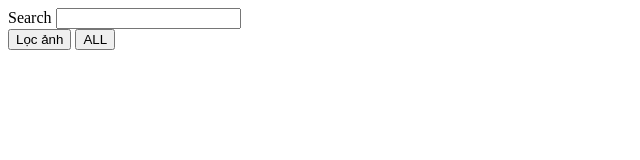
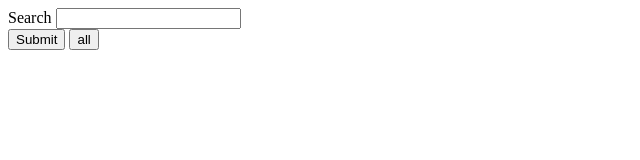
Before and after one commit to trinhthang/web6_backend, a website: page public/filter.html in a window 1280 px wide. Shown: the full height of the page, 0-640 px from the left. Drawn offline with Linux system fonts and the light colour scheme.

Commit message:
-last fix

```diff
--- a/public/filter.html
+++ b/public/filter.html
@@ -11,9 +11,10 @@
         <label> Search </label>
         <input type="text" name="keyword">
       </div>
-        <input type="submit" value="Lọc ảnh">
 
-        <input type="submit" name="displayall" value="ALL">
+        <input type="submit" name="search">
+
+        <input type="submit" name="displayall" value="all">
     </form>
 
   </body>
```
Also changed, not shown: app.js (+6 -3 lines).
